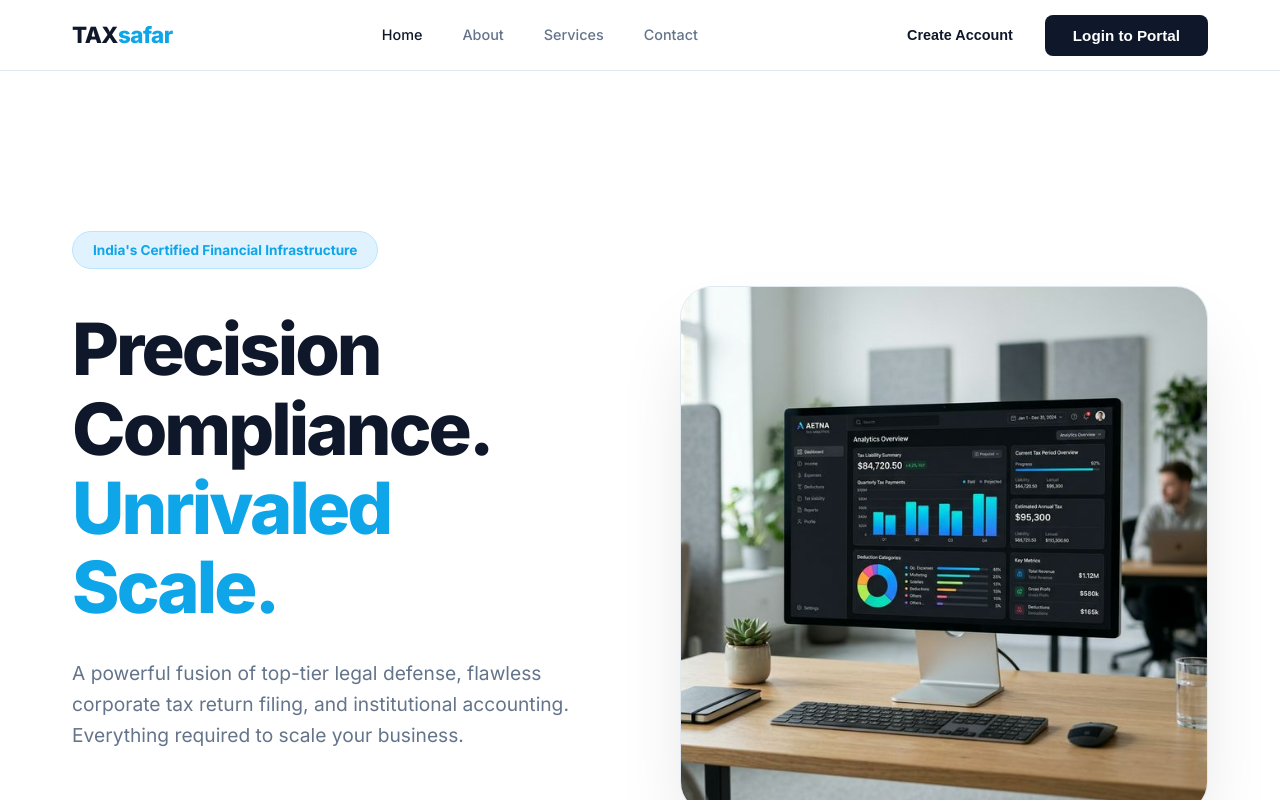
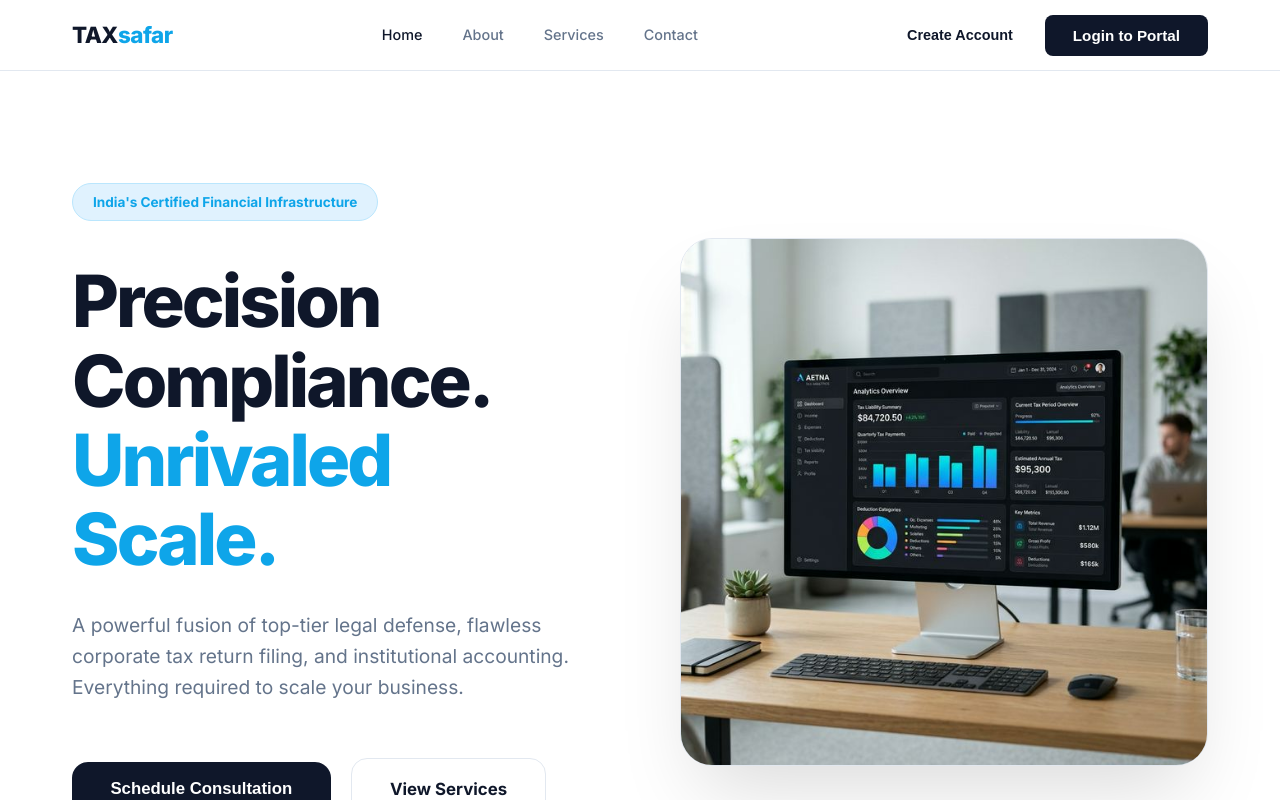
Before and after one commit to srirama-chaitanya/taxsafar, a React (Vite) app: page / in a window 1280 px wide. Shown: the top 800 px of the page. Built offline with nearby package versions, Linux system fonts and the light colour scheme.

Commit message:
Refine hero padding and vertical spacing

```diff
--- a/src/components/Hero.jsx
+++ b/src/components/Hero.jsx
@@ -2,7 +2,7 @@ import { motion } from 'framer-motion';
 
 export default function Hero({ setPage }) {
   return (
-    <section style={{ paddingTop: '10rem', paddingBottom: '8rem', backgroundColor: 'var(--color-bg)', overflow: 'hidden' }}>
+    <section style={{ paddingTop: '7rem', paddingBottom: '7rem', backgroundColor: 'var(--color-bg)', overflow: 'hidden' }}>
       <div className="container">
         <div style={{ display: 'grid', gridTemplateColumns: '1.1fr 1.1fr', gap: '5rem', alignItems: 'center' }}>
 
```
